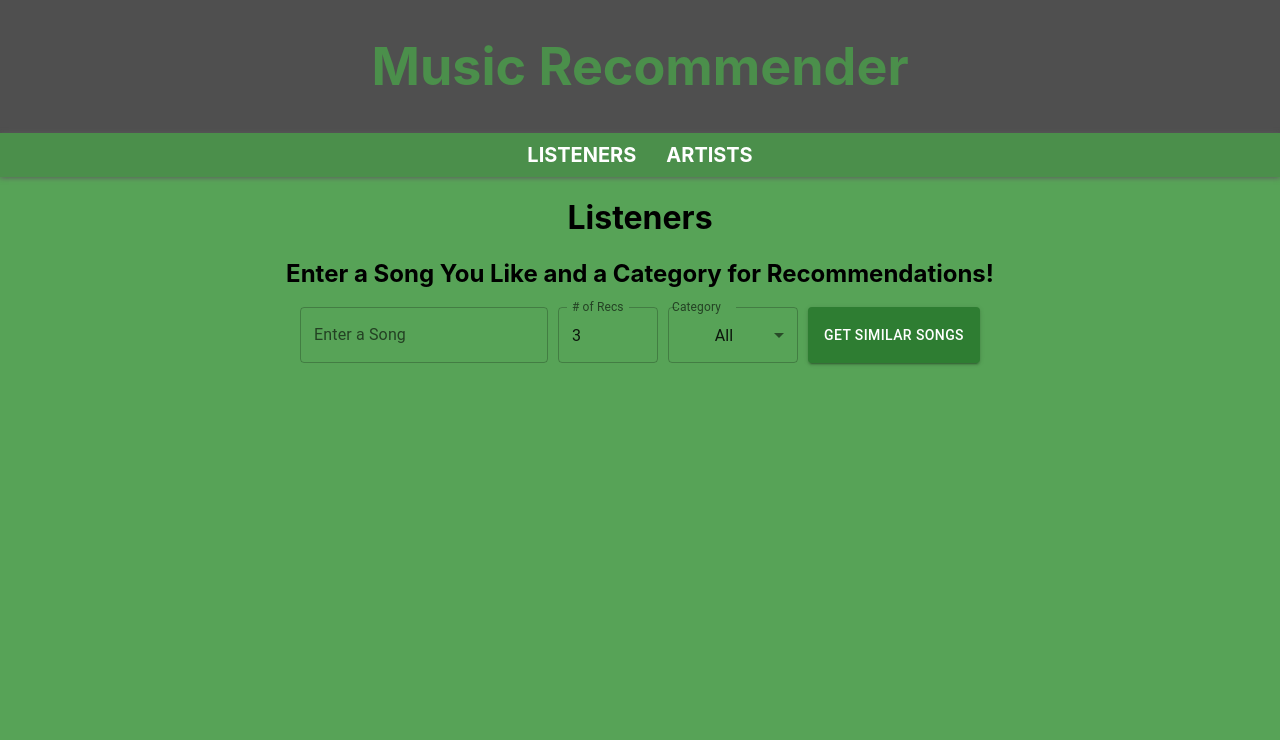
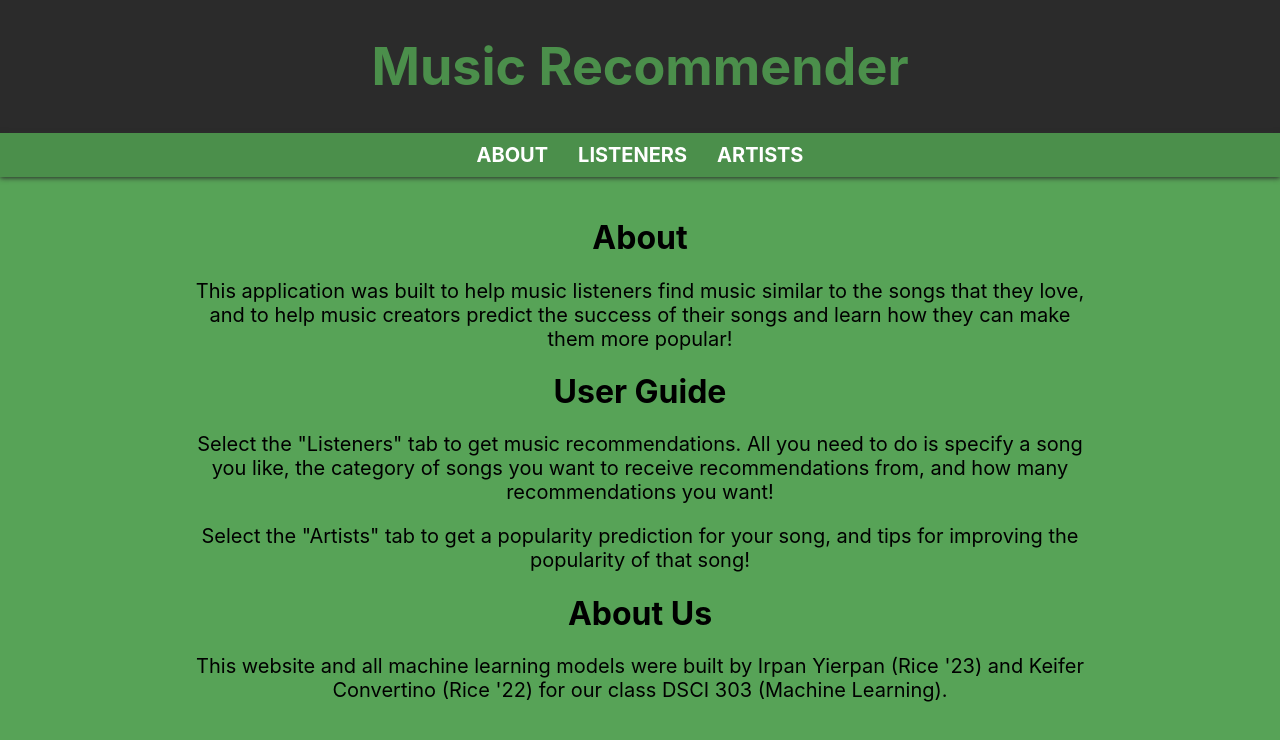
Before and after one commit to keiferconvertino/MusicRecommender, a React (Create React App) app: page / in a window 1280 px wide. Shown: the top 740 px of the page. Built offline with nearby package versions, Linux system fonts and the light colour scheme.

Commit message:
added about/artists demo

```diff
--- a/src/App.css
+++ b/src/App.css
@@ -21,7 +21,7 @@ body {
 }
 
 .App-header {
-  background-color:#4F4F4F;
+  background-color:#2b2b2b;
   color: #4b8f4b;
   display: flex;
   width: 100%;
@@ -68,6 +68,23 @@ div.songRecommendation {
   color:white;
 }
 
+footer {
+  background-color:#4b8f4b;
+  display: flex;
+  flex-direction: column;
+  align-items: center;
+  justify-content: center;
+  margin-top: 50px;
+  font-size: calc(10px + 1vmin);
+  color:#ffffff;
+  height: calc(30px + 1vmin);
+
+}
+
+img.popularityFeatures {
+  margin-top: 10px;
+}
+
 div.numRecsInput {
   margin-left: 10px;
   width: 100px;
@@ -105,7 +122,7 @@ Button.inputSongSearch {
 
 
 .App-link:hover {
-  color:#4F4F4F;
+  color:#2b2b2b;
 }
 div.subheader {
   width: 100%;
@@ -116,10 +133,17 @@ div.subheader {
   align-items: center;
   justify-content: center;
   margin-bottom: 20px;
-  box-shadow: 0px 1px 5px #5f5f5f;
+  box-shadow: 0px 1px 5px #2b2b2b;
 }
 
+div.about {
+  width: 70%;
+  display: inline-block;
+}
 
+p.about {
+  font-size: 20px;
+}
 
 @keyframes App-logo-spin {
   from {
--- a/src/App.js
+++ b/src/App.js
@@ -4,6 +4,7 @@ import './App.css';
 
 import Listeners from './components/listeners/Listeners'
 import Artists from './components/artists/Artists';
+import About from './components/about/About';
 
 function App() {
   return (
@@ -15,14 +16,17 @@ function App() {
         </header>
           <div className="subheader">
             <div className = 'page-links'>
-              <Link className = 'App-link' to="/">LISTENERS</Link>
+              <Link className = 'App-link' to="/">ABOUT</Link>
+              <Link className = 'App-link' to="/listeners">LISTENERS</Link>
               <Link className = 'App-link' to="/artists">ARTISTS</Link>
             </div>
           </div>
         <Routes>
           <Route path = "/artists" element = {<Artists/>}>
           </Route>
-          <Route path = "/" element={<Listeners/>}>
+          <Route path = "/listeners" element={<Listeners/>}>
+          </Route>
+          <Route path = "/" element={<About/>}>
           </Route>
         </Routes>
       </div>
--- /dev/null
+++ b/src/components/about/About.js
@@ -0,0 +1,21 @@
+import React, {useState,useEffect} from 'react';
+
+import { TextField, Button, Grid, Item, Select, MenuItem, InputLabel, FormControl } from '@mui/material';
+
+
+function About() {
+    return (
+        <div className = "about">
+            <h1>About</h1>
+            <p className = "about">This application was built to help music listeners find music similar to the songs that they love, and to help music creators predict the success of their songs and learn how they can make them more popular!</p>
+            <h1>User Guide</h1>
+            <p className = "about">Select the "Listeners" tab to get music recommendations. All you need to do is specify a song you like, the category of songs you want to receive recommendations from, and how many recommendations you want!</p>
+            <p className = "about">Select the "Artists" tab to get a popularity prediction for your song, and tips for improving the popularity of that song!</p>
+            <h1>About Us</h1>
+            <p className = "about">This website and all machine learning models were built by Irpan Yierpan (Rice '23) and Keifer Convertino (Rice '22) for our class DSCI 303 (Machine Learning).</p>
+
+        </div>
+    )
+}
+
+export default About
--- a/src/components/artists/Artists.js
+++ b/src/components/artists/Artists.js
@@ -9,21 +9,21 @@ function Artists() {
 
     const [popularity,setPopularity] = useState([])
     const [popularityFetched,setPopularityFetched] = useState(false)
-    const [search, setSearch] = useState([])
-    const [numRecs, setNumRecs] = useState(3)
+    const [search, setSearch] = useState("Migraine - Moonstar88")
+    const [numRecs, setNumRecs] = useState(100)
 
 
-    const handleClick = async() => {
+    // const handleClick = async() => {
 
 
-        fetch('/backend/getArtistRecommendations?songName='+search+"&category="+category+"&numRecs="+numRecs)
-        .then(res => res.json()).then(res => {
-            setPopularity(res.popularity)
-            setSearch(res.name + ' - ' + res.artist)
-            setPopularityFetched(true)
-            console.log(res)
-        })
-    }
+    //     fetch('/backend/getArtistRecommendations?songName='+search+"&category="+category+"&numRecs="+numRecs)
+    //     .then(res => res.json()).then(res => {
+    //         setPopularity(res.popularity)
+    //         setSearch(res.name + ' - ' + res.artist)
+    //         setPopularityFetched(true)
+    //         console.log(res)
+    //     })
+    // }
 
 
     function handleCatChange(e) {
@@ -104,17 +104,29 @@ function Artists() {
                         <MenuItem value={28}>World</MenuItem>
                     </Select>
                     </FormControl>
-                    <Button className = "inputSongSearch" onClick= {handleClick} variant="contained" color = "success">Get Similar Songs</Button>
+                    <Button className = "inputSongSearch" variant="contained" color = "success">Get Popularity Projection</Button>
                 {/* </Grid>
             </Grid> */}
 
             </div>
           </div>
           <div className="popularity">
-              {popularityFetched && (
+              {/* {popularityFetched && (
                   <h3 className = "popularityNum">{popularity}</h3>
-              )}
+              )} */}
+              <h2 className = "popularityNum">Projected Popularity (out of 100): 48.99</h2>
+              <div className = "popularityDemoImages">
+                <img className = "popularityFeatures" src = "https://i.imgur.com/4yjjc0s.png" ></img>
+                {/* <img className = "popularityFeatures" src = "https://i.imgur.com/aDrfwjT.png" ></img> */}
+
+              </div>
+
           </div>
+
+          <footer>* This is a non-functional example page.
+                While we have implemented a working version of this page,
+                it would require an expensive paid tier of web hosting to support the resources our models need.</footer>
+
       </div>
     );
   }
--- a/src/components/listeners/Listeners.js
+++ b/src/components/listeners/Listeners.js
@@ -112,14 +112,17 @@ function Listeners() {
           </div>
           <div className="recommendedSongs">
               {songsFetched && (
-                  recommendedSongs.map((recommendation,i) => {
+                  <div>
+                      <h3>Our Recommendations:</h3>
+                    {recommendedSongs.map((recommendation,i) => {
                         return (
                             <div className = 'songRecommendation'>
                                 <a href = {recommendation.url}>{recommendation.name + " - " + recommendation.artist}</a>
                                 <img className = 'albumCover' alt ='' src = {recommendation.cover}></img>
                             </div>
                         )
-                  })
+                    })}
+                  </div>
               )}
           </div>
       </div>
```
Also changed, not shown: 16 other files (tests, documents, lock files or other folders). Lines whose indentation alone changed are shown as unchanged.
